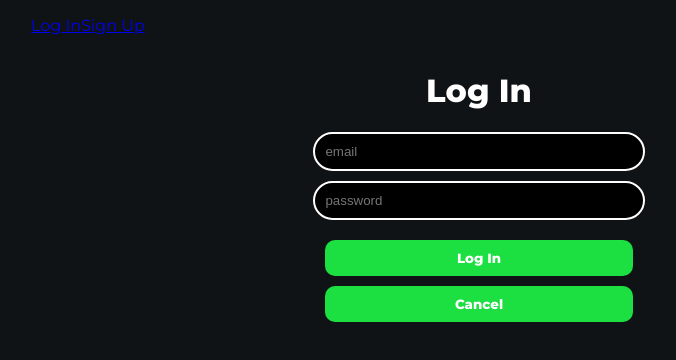
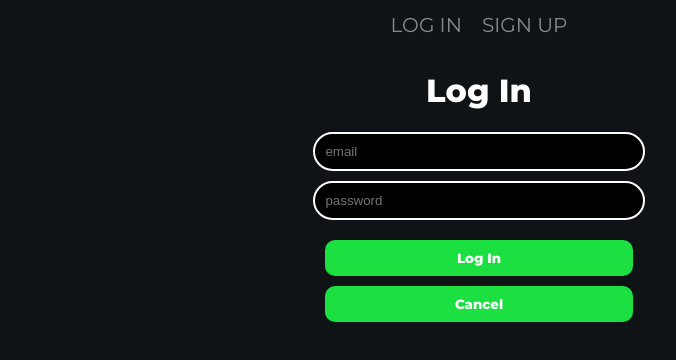
Before and after one commit to ClarkDoom/syndicate-refactor-front-end, a React (Vite) app: page /login in a window 1280 px wide. Shown: the top 360 px of the page, without its empty margins (161-837 px from the left). Built offline with nearby package versions, Linux system fonts and the light colour scheme; no server answers.

Commit message:
update nav bar styling

```diff
--- a/src/components/NavBar/NavBar.module.css
+++ b/src/components/NavBar/NavBar.module.css
@@ -23,7 +23,7 @@ ul {
   align-items: center;
   position: relative;
   border-radius: 10px;
-  width: 70%;
+  /* width: 70%; */
 
 }
 
--- a/src/components/NavBar/NavBar.tsx
+++ b/src/components/NavBar/NavBar.tsx
@@ -78,17 +78,19 @@ const NavBar = (props: NavBarProps): JSX.Element => {
                   Profile
                 </NavLink>
               </p>
+              <div>
                 <form onSubmit={handleSearch}>
-                <input type="search" name="query" placeholder="Enter show name" aria-label="Search" onChange={handleSearchChange} required/>
+                  <input type="search" name="query" placeholder="Enter show name" aria-label="Search" onChange={handleSearchChange} required />
                   <button type="submit">
                     Search
                   </button>
                 </form>
+              </div>
             </>
             :
             <>
-              <p><NavLink to="/login">Log In</NavLink></p>
-              <p><NavLink to="/signup">Sign Up</NavLink></p>
+              <p className={NavBarStyles.items}><NavLink to="/login">Log In</NavLink></p>
+              <p className={NavBarStyles.items}><NavLink to="/signup">Sign Up</NavLink></p>
             </>
           }
         </div>
--- a/src/pages/TvShowResult/TvShowResult.tsx
+++ b/src/pages/TvShowResult/TvShowResult.tsx
@@ -125,13 +125,13 @@ const TvShowResult = (props: TvShowResultProps): JSX.Element => {
           <p>First Air Date: {formattedDate}</p>
           <p>{tvShow.number_of_seasons} Seasons, {tvShow.number_of_episodes} Episodes</p>
           {/* remove any type */}
-          {/* {tvShow.genres.map((genre: any, idx: number) =>
+          {tvShow.genres.map((genre: any, idx: number) =>
             <div className={styles.genre} key={idx}>
               <p>
                 {genre.name}
               </p>
             </div>
-          )} */}
+          )}
         </div>
         <div className={styles.overview}>
           <p>{tvShow.overview}</p>
```
Lines whose indentation alone changed are shown as unchanged.
